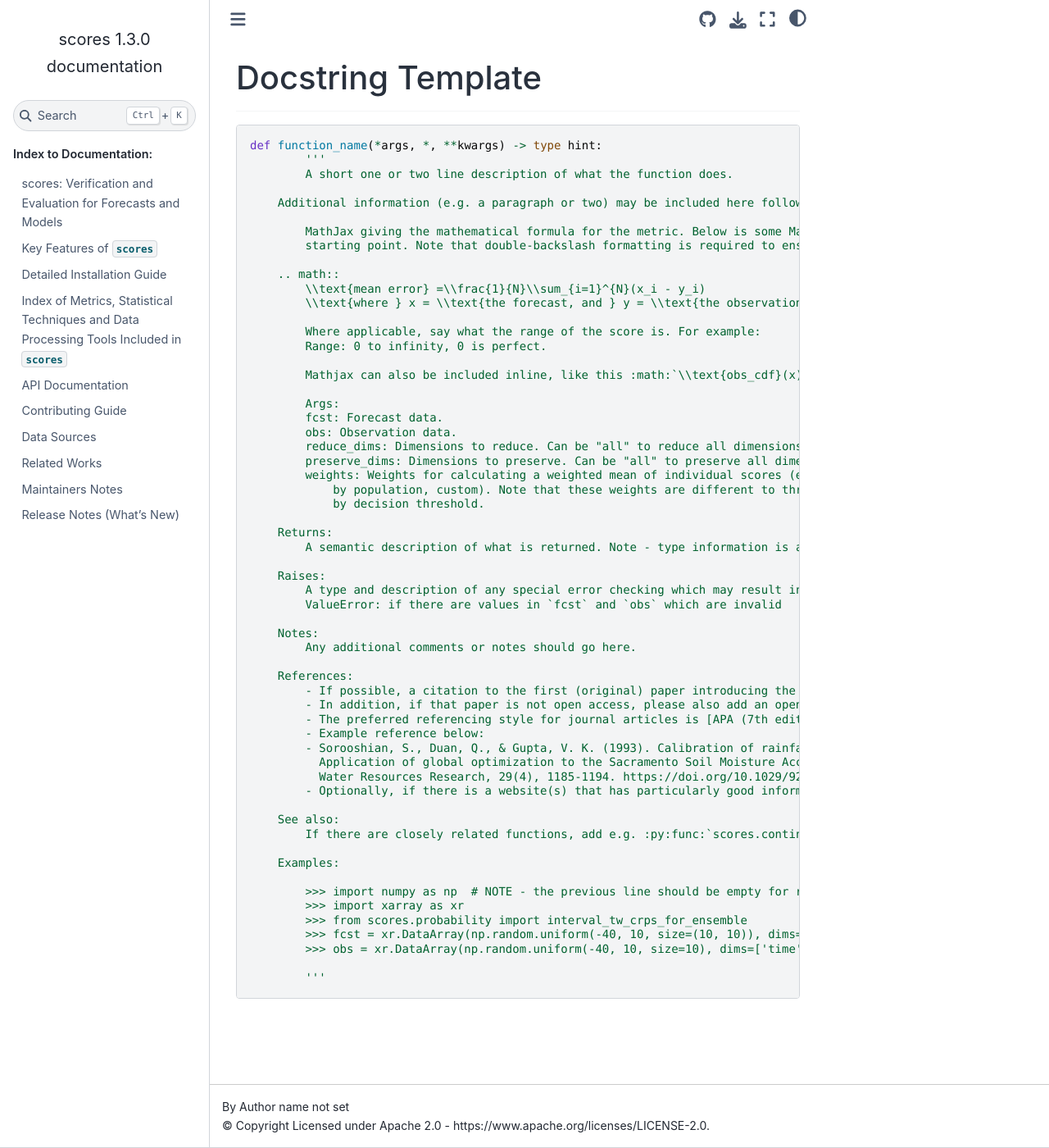
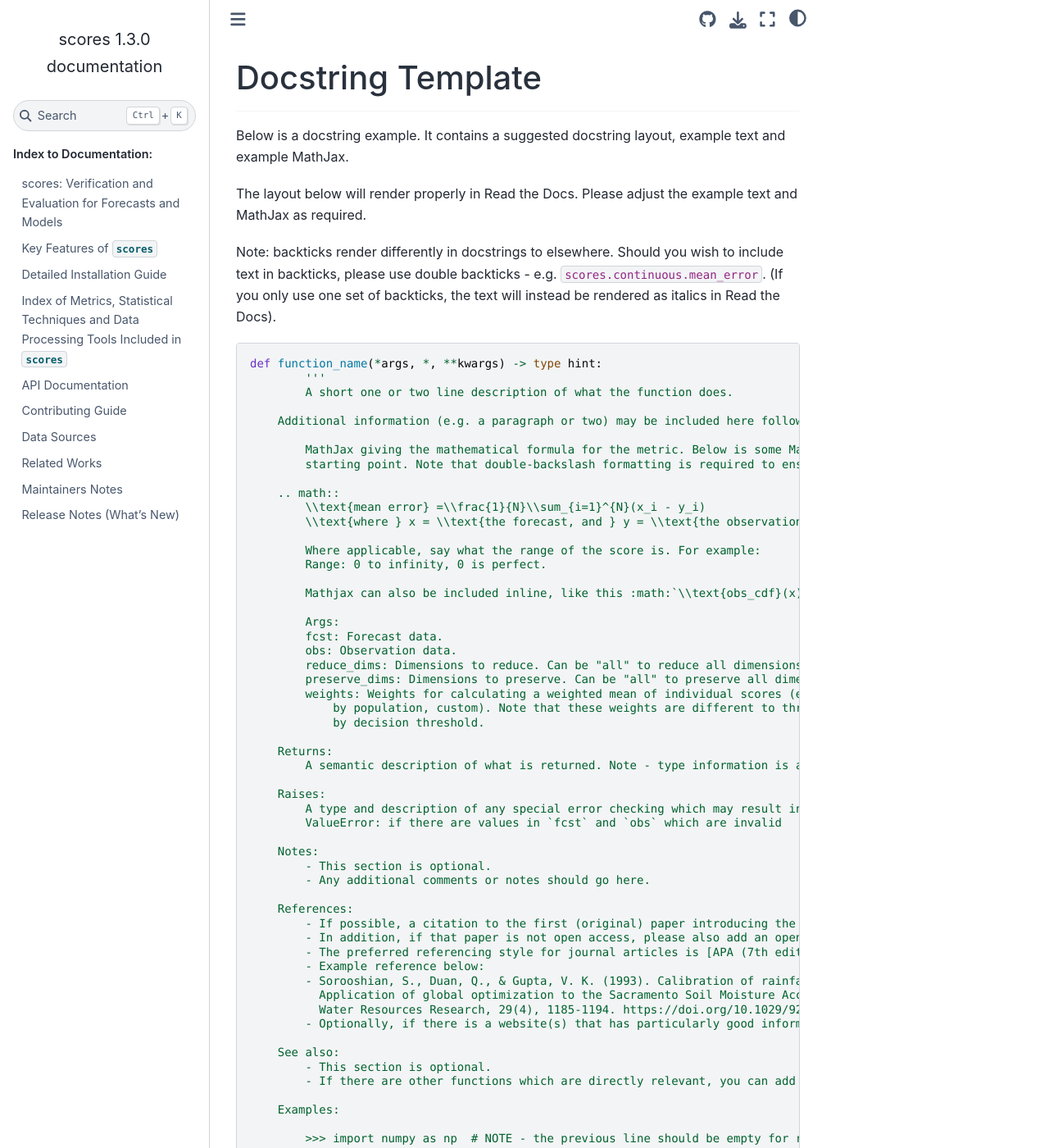
Before and after one commit to nci/scores, a Sphinx documentation site: the page built from docs/docstring_template.md, in a window 1280 px wide and 1400 px high. Shown: the whole window at 82% size. Built offline with Sphinx 7.4.7 and the Sphinx Book theme 1.1.4, drawn with Linux system fonts in a browser that asks for light colours; pages that are not in the unit, such as notebooks, are missing from menus.

Commit message:
Further adjustment of the docstring template.

````diff
--- a/docs/docstring_template.md
+++ b/docs/docstring_template.md
@@ -1,5 +1,11 @@
 # Docstring Template
 --------------------
+
+Below is a docstring example. It contains a suggested docstring layout, example text and example MathJax.
+
+The layout below will render properly in Read the Docs. Please adjust the example text and MathJax as required.
+
+Note: backticks render differently in docstrings to elsewhere. Should you wish to include text in backticks, please use double backticks - e.g. ``scores.continuous.mean_error``. (If you only use one set of backticks, the text will instead be rendered as italics in Read the Docs).
 
 ```
 def function_name(*args, *, **kwargs) -> type hint:
@@ -37,12 +43,13 @@ def function_name(*args, *, **kwargs) -> type hint:
         ValueError: if there are values in `fcst` and `obs` which are invalid
 
     Notes:
-        Any additional comments or notes should go here.
+        - This section is optional.
+        - Any additional comments or notes should go here.
 
     References:
         - If possible, a citation to the first (original) paper introducing the score/metric.
         - In addition, if that paper is not open access, please also add an open access reference.
-        - The preferred referencing style for journal articles is [APA (7th edition)](https://apastyle.apa.org/style-grammar-guidelines/references/examples/journal-article-references)
+        - The preferred referencing style for journal articles is [APA (7th edition).](https://apastyle.apa.org/style-grammar-guidelines/references/examples/journal-article-references)
         - Example reference below:
         - Sorooshian, S., Duan, Q., & Gupta, V. K. (1993). Calibration of rainfall-runoff models:
           Application of global optimization to the Sacramento Soil Moisture Accounting Model.
@@ -50,7 +57,8 @@ def function_name(*args, *, **kwargs) -> type hint:
         - Optionally, if there is a website(s) that has particularly good information about the metric, please feel free to list it as well.
 
     See also:
-    	If there are closely related functions, add e.g. :py:func:`scores.continuous.rmse` with a note
+    	- This section is optional.
+        - If there are other functions which are directly relevant, you can add e.g. :py:func:`scores.continuous.rmse` with a description.
 
     Examples:
 
````
